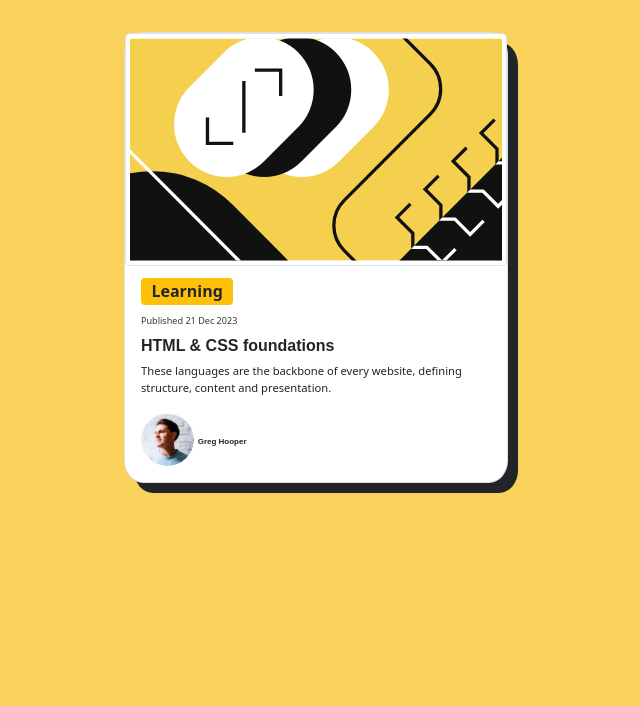
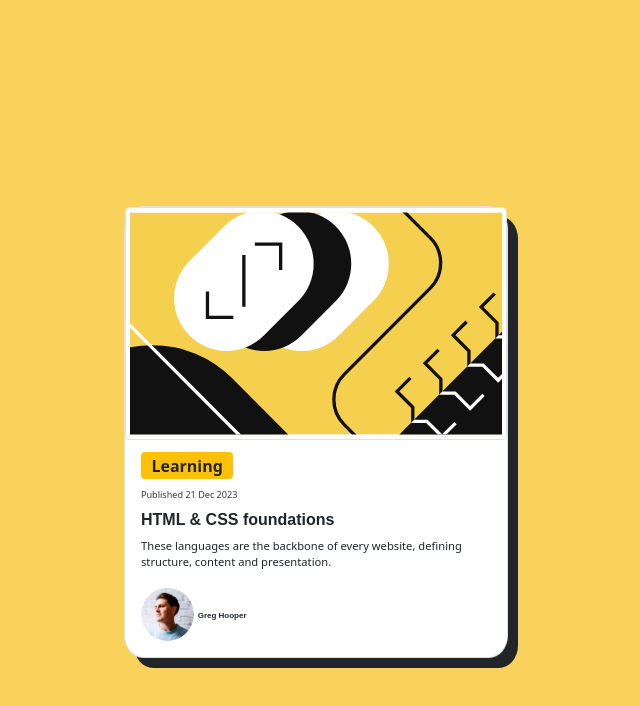
Before and after one commit to sour413/blog-app, a plain HTML site: page index.html in a window 1280 px wide. Shown: the whole page, without its empty margins (324-964 px from the left). Drawn offline with nearby package versions, Linux system fonts and the light colour scheme.

Commit message:
Add files via upload

```diff
--- a/css/style.css
+++ b/css/style.css
@@ -1,11 +1,14 @@
 body {
     background: #f8d25a !important;
+    display: flex;
+    flex-direction: column;
+    justify-content: center;
+    align-items: center;
+    min-height: 100vh;
 }
 
 .blog-card {
-    margin: auto !important;
-    width: 20%;
-    top: 2rem;
+    width: 16rem;
     border-radius: 5% !important;
     box-shadow: 10px 10px;
 }
```
